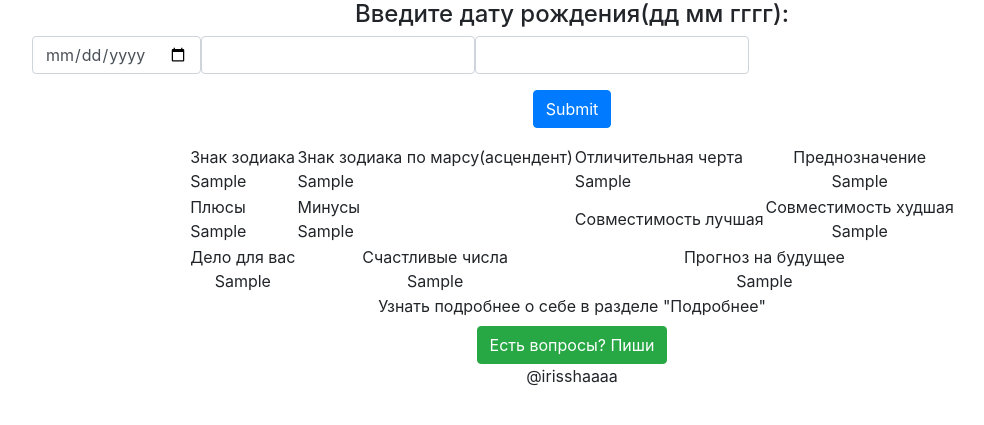
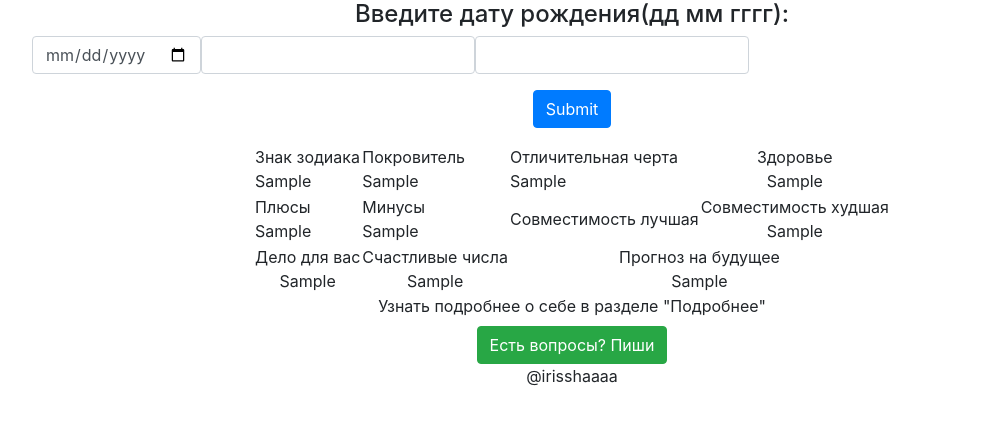
Before and after one commit to iuperf/projecttt, a Flask app: template templates/matric.html in a window 1280 px wide. Shown: the part 74-499 px from the top of the page, without its empty margins (68-1052 px from the left). Run offline with Flask 2, Linux system fonts and the light colour scheme; the template is opened without the code that fills it: most values are stand-ins (such as "Sample title", 1, 10 or a date in 2020); form fields are guessed from the names that the template uses; some libraries are stand-ins or nearby versions.

Commit message:
Update matric.html

```diff
--- a/templates/matric.html
+++ b/templates/matric.html
@@ -25,7 +25,7 @@
                 {{ matr['a'] }}
             </td>
             <td class="tdm1">
-                Знак зодиака по марсу(асцендент)<br>
+                Покровитель<br>
                 {{ matr['b'] }}
             </td>
             <td class="tdm1">
@@ -33,7 +33,7 @@
                 {{ matr['c'] }}
             </td>
             <td class="tdm2" align="center">
-                Преднозначение<br>
+                Здоровье<br>
                 {{ matr['d'] }}
             </td>
         </tr>
```
